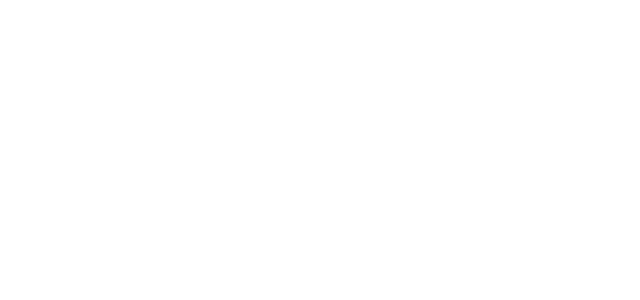
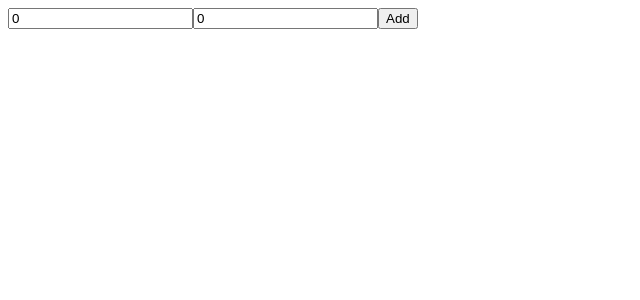
Before and after one commit to kabarakh/5eEncounterCalc, a Vue app: page / in a window 1280 px wide. Shown: the top 300 px of the page, without its empty margins (0-640 px from the left). Built offline with nearby package versions, Linux system fonts and the light colour scheme.

Commit message:
TASK: start of party list component and basic structure

```diff
--- a/src/App.vue
+++ b/src/App.vue
@@ -1,5 +1,9 @@
 <script setup lang="ts">
+import PartyList from '@/components/PartyList.vue';
+import MonsterList from '@/components/MonsterList.vue';
 </script>
 
 <template>
+  <PartyList />
+  <MonsterList />
 </template>
--- /dev/null
+++ b/src/components/MonsterList.vue
@@ -0,0 +1,3 @@
+<template>
+
+</template>
--- /dev/null
+++ b/src/components/PartyList.vue
@@ -0,0 +1,25 @@
+<script setup lang="ts">
+import {ref} from "vue";
+import {useEncounterStore} from "@/stores/encounter";
+
+const store = useEncounterStore();
+
+const numberOfCharacters = ref(0);
+const levelOfCharacters = ref(0);
+
+const addCharacters = () => {
+  if (numberOfCharacters.value > 0 && levelOfCharacters.value > 0) {
+    store.addCharacters(numberOfCharacters.value, levelOfCharacters.value);
+    numberOfCharacters.value = 0;
+    levelOfCharacters.value = 0;
+  }
+}
+</script>
+
+<template>
+  <form @submit.prevent="addCharacters">
+    <input type="number" v-model="numberOfCharacters"/>
+    <input type="number" v-model="levelOfCharacters"/>
+    <button>Add</button>
+  </form>
+</template>
--- a/src/stores/encounter.ts
+++ b/src/stores/encounter.ts
@@ -2,14 +2,15 @@
 import { useStorage } from '@vueuse/core';
 import type { Characters } from '@/interfaces/Characters';
 import { LEVEL_TO_EXPERIENCE } from '@/interfaces/Characters';
+import type {Monsters} from "@/interfaces/Monsters";
 
 export const useEncounterStore = defineStore({
   id: "encounter-data",
   state: () => {
     return {
       characters: useStorage<Characters[]>('encounter.characters', []),
-      monsters: useStorage('encounter.monsters', []),
-      useCr: useStorage('encounter.useCr', false)
+      monsters: useStorage<Monsters[]>('encounter.monsters', []),
+      useCr: useStorage<boolean>('encounter.useCr', false)
     }
   },
   getters: {
@@ -32,5 +33,15 @@
     },
     getEncounterXpRating: () => {},
     getEncounterDifficulty: () => {}
+  },
+  actions: {
+    addCharacters(number: number, level: number) {
+      const characterOfGivenLevel = this.characters.find(character => character.level === level);
+      if (characterOfGivenLevel) {
+        characterOfGivenLevel.number += number;
+      } else {
+        this.characters.push({number: number, level: level});
+      }
+    }
   }
 })
```
